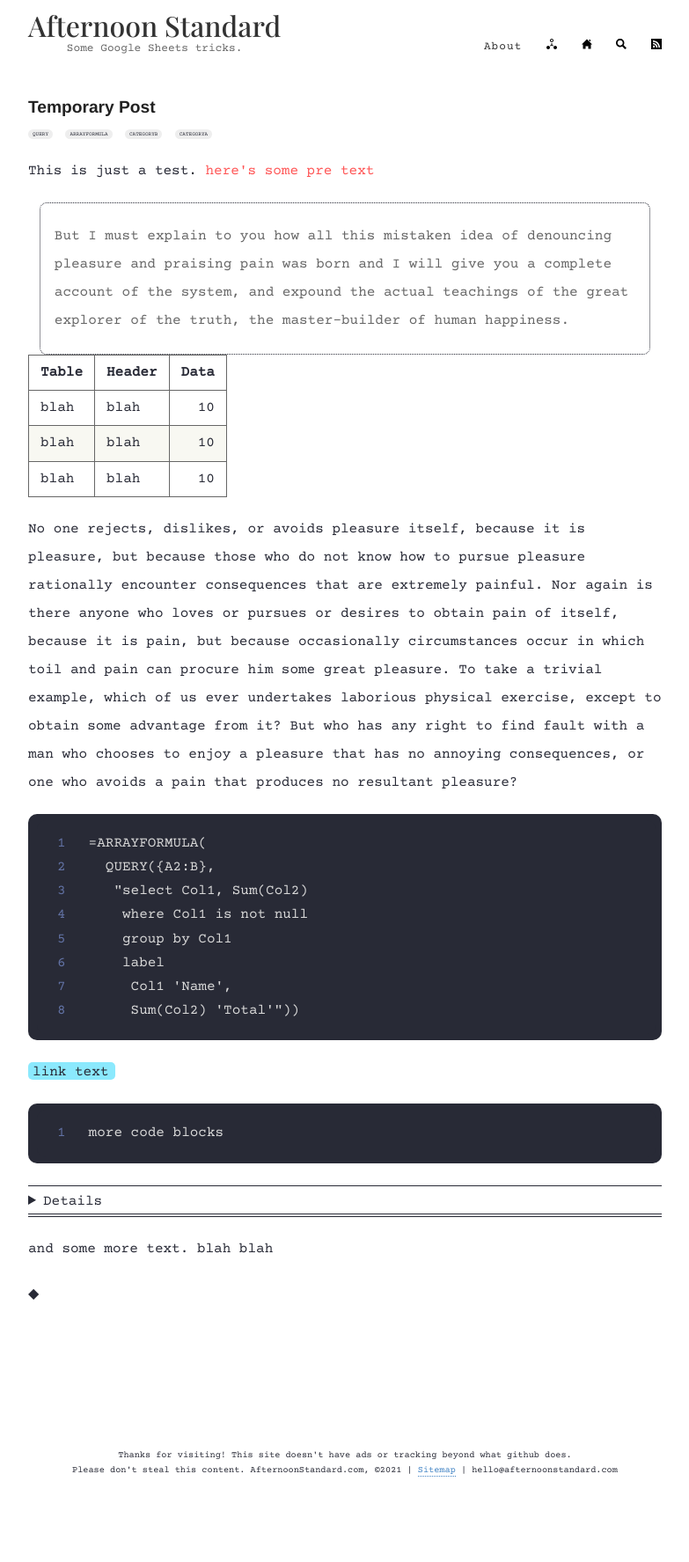
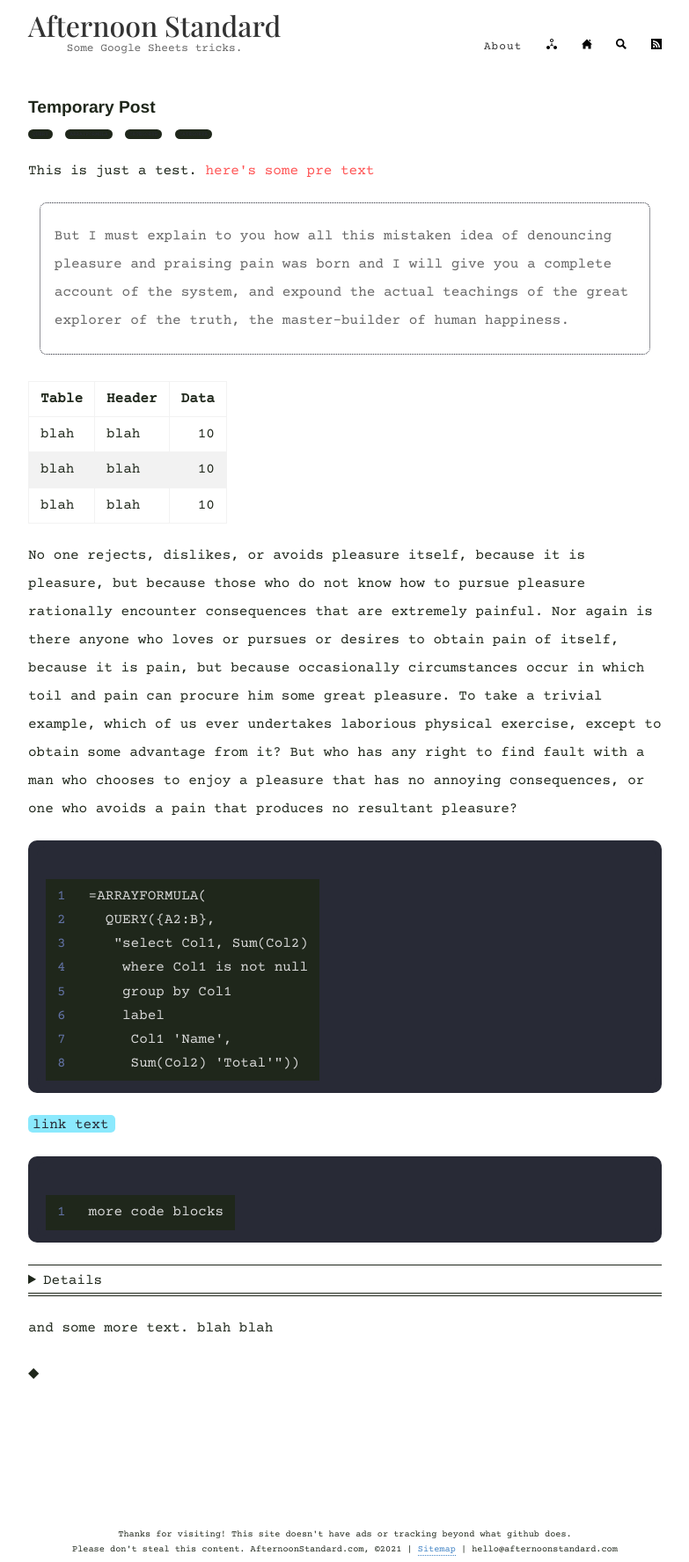
Before and after one commit to boringparty/hello-party.github.io, a Jekyll site: the page built from _posts/2021-02-04-hello.md, in a window 1280 px wide. Shown: the whole page at 88% size, without its empty margins (248-1031 px from the left). Built offline with Jekyll 4.4.1, drawn with Linux system fonts in a browser that asks for light colours; before the commit the page ends 1685 px from its top, so only the background shows below that.

Commit message:
Update style.scss

```diff
--- a/assets/style.scss
+++ b/assets/style.scss
@@ -62,7 +62,7 @@
 body {
   background: $white;
   font-family: $mono;
-  color: $black;
+  color: $text;
   line-height: 1.7;
   font-weight: 400;
   font-size: 1em;
@@ -83,7 +83,7 @@
 
 h1, h2, h3, h4, h5, h6 {
   font-family: $mono;
-  color: $darkerGray;
+  color: $header-text;
   font-weight: bold;
   line-height: 14pt;
   margin: 1em 0 15px;
@@ -98,7 +98,7 @@
 h1 {
   font-size: 1.2em;
   a, a:link, a:hover {
-    color: $black;
+    color: $header-hover;
     border-bottom: 0px;
   }
 }
@@ -108,7 +108,7 @@
 }
 
 nav a:focus {
-    background: $yellow!important;
+    background: $corn!important;
 }
 
 h3 {
@@ -117,12 +117,12 @@
 
 h4 {
   font-size: .8em;
-  color: $black;
+  color: $header-text;
 }
 
 div#pinned {
     padding: 0px 0px 20px 0px;
-    border-bottom: 1px dotted $black;
+    border-bottom: 1px dotted $border;
 }
 
 div#smallCategories, #smallCategories a {
@@ -134,7 +134,7 @@
 }
 
 #smallCategories a {
-    background: $lightGray;
+    background: $categories;
     padding: 2px 5px;
     color: $black;
     border-radius: 10px;
@@ -151,8 +151,8 @@
 }
 
 details {
-    border-top: 1px solid $black;
-    border-bottom: 4px double $black;
+    border-top: 1px solid $border;
+    border-bottom: 4px double $border;
     margin-top: 25px;
     padding-top: 4px;
 }
@@ -163,7 +163,7 @@
 
 table.rouge-table tr, table.rouge-table td {
     border: 0px;
-    background: $black;
+    background: $back-dark;
 }
 
 td.rouge-gutter.gl {
@@ -172,29 +172,30 @@
 
 table {
 	padding: 0;
+	margin-top: 30px;
 }
 
 table tr {
-	border-top: 1px solid $gray;
+	border-top: 1px solid $border-light;
 	background-color: $white;
 	margin: 0;
 	padding: 0;
 }
 
 table tr:nth-child(2n) {
-	background-color: $lightWhite;
+	background-color: $border-light;
 }
 
 table tr th {
 	font-weight: bold;
-	border: 1px solid $gray;
+	border: 1px solid $border-light;
 	text-align: left;
 	margin: 0;
 	padding: 6px 13px;
 }
 
 table tr td {
-	border: 1px solid $gray;
+	border: 1px solid $border-light;
 	text-align: left;
 	margin: 0;
 	padding: 6px 13px;
@@ -226,16 +227,16 @@
   padding: 12px 20px;
   margin: 8px 0;
   display: inline-block;
-  border: 1px solid $lightGray;
+  border: 1px solid $border-light;
   border-radius: 4px;
   box-sizing: border-box;
   font-size: 18px;
-  background-color: $lightWhite;
+  background-color: $back-light;
 }
 
 .share-box {
   font-weight: bold;
-  color: $darkerGray;
+  color: $text;
 }
 
 span[data-pullquote] {
```
